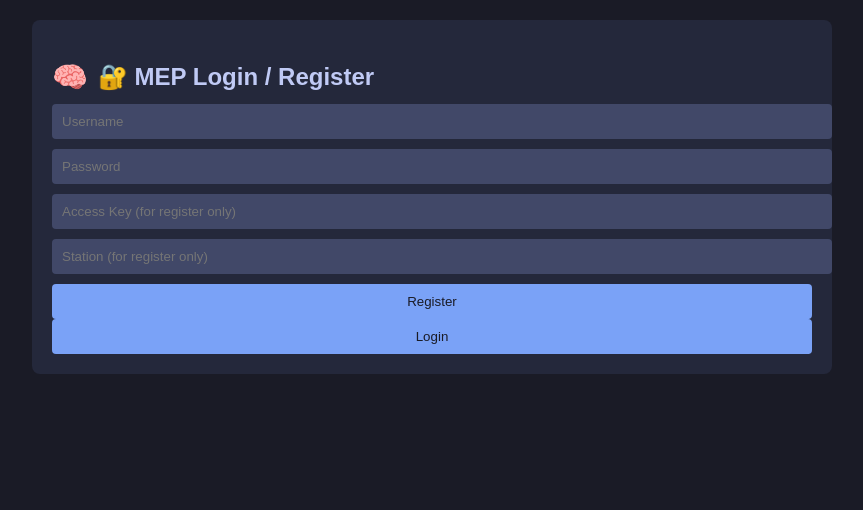
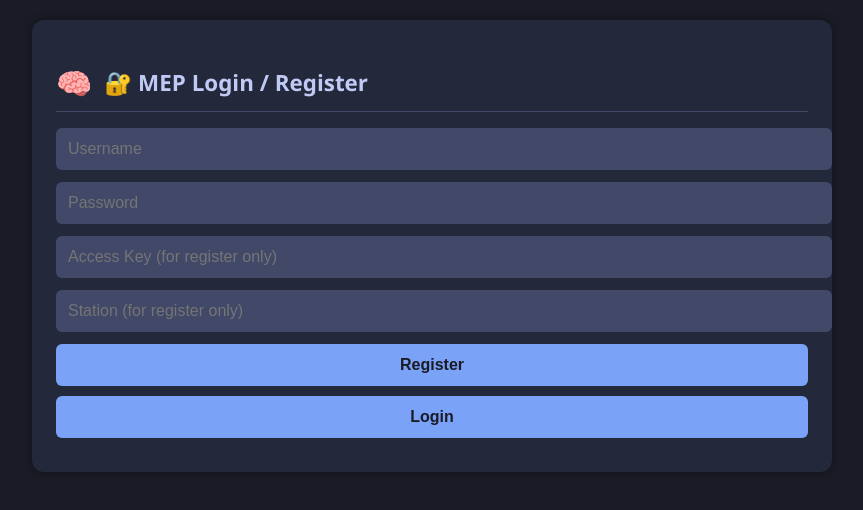
Before and after one commit to wegettingit/mep-ui, a plain HTML site: page index.html in a window 1280 px wide. Shown: the whole page, without its empty margins (208-1071 px from the left). Drawn offline with Linux system fonts and the light colour scheme.

Commit message:
Update index.html
Signed-off-by: Johnethan Young <johnethany@icloud.com>

```diff
--- a/index.html
+++ b/index.html
@@ -8,51 +8,70 @@
     body {
         background-color: #1a1b26;
         color: #c0caf5;
-            font-family: Arial, sans-serif;
+        font-family: 'Segoe UI', Tahoma, Geneva, Verdana, sans-serif;
         margin: 0;
         padding: 20px;
         min-height: 100vh;
+        display: flex;
+        justify-content: center;
+        align-items: flex-start;
     }
     .container {
+        width: 100%;
         max-width: 800px;
-            margin: 0 auto;
     }
     .section {
         background-color: #24283b;
-            padding: 20px;
-            border-radius: 8px;
-            margin-bottom: 20px;
+        padding: 24px;
+        border-radius: 12px;
+        margin-bottom: 24px;
+        box-shadow: 0 0 10px rgba(0,0,0,0.4);
     }
     h2 {
         display: flex;
         align-items: center;
-            margin-bottom: 10px;
+        font-size: 1.4rem;
+        font-weight: 600;
+        margin-bottom: 16px;
+        border-bottom: 1px solid #414868;
+        padding-bottom: 8px;
     }
     h2::before {
         content: '🧠';
-            margin-right: 10px;
-            font-size: 1.2em;
+        margin-right: 12px;
+        font-size: 1.3em;
     }
     input, textarea {
         width: 100%;
         background-color: #414868;
         color: #c0caf5;
         border: none;
-            padding: 10px;
-            margin-bottom: 10px;
-            border-radius: 4px;
+        padding: 12px;
+        margin-bottom: 12px;
+        border-radius: 6px;
+        font-size: 1rem;
+        outline: none;
+        transition: background-color 0.2s ease;
+    }
+    input:focus, textarea:focus {
+        background-color: #5a5f89;
     }
     textarea {
         min-height: 100px;
+        resize: vertical;
     }
     button {
         background-color: #7aa2f7;
         color: #1a1b26;
         border: none;
-            padding: 10px 20px;
-            border-radius: 4px;
+        padding: 12px 20px;
+        border-radius: 6px;
         cursor: pointer;
+        font-weight: bold;
+        font-size: 1rem;
         width: 100%;
+        margin-bottom: 10px;
+        transition: background-color 0.2s ease;
     }
     button:hover {
         background-color: #9ab3ff;
@@ -60,7 +79,7 @@
     .delete-btn {
         background-color: #f7768e;
         width: auto;
-            padding: 5px 10px;
+        padding: 6px 12px;
         margin-top: 5px;
     }
     .recipe-content ul {
@@ -71,16 +90,17 @@
         background-color: #414868;
         padding: 10px;
         margin-bottom: 10px;
-            border-radius: 4px;
+        border-radius: 6px;
     }
     .hidden {
         display: none;
     }
     @media (max-width: 600px) {
         body { padding: 10px; }
-            .section { padding: 15px; }
+        .section { padding: 16px; }
     }
 </style>
+
 </head>
 <body>
     <div class="container">
```
Lines whose indentation alone changed are shown as unchanged.
